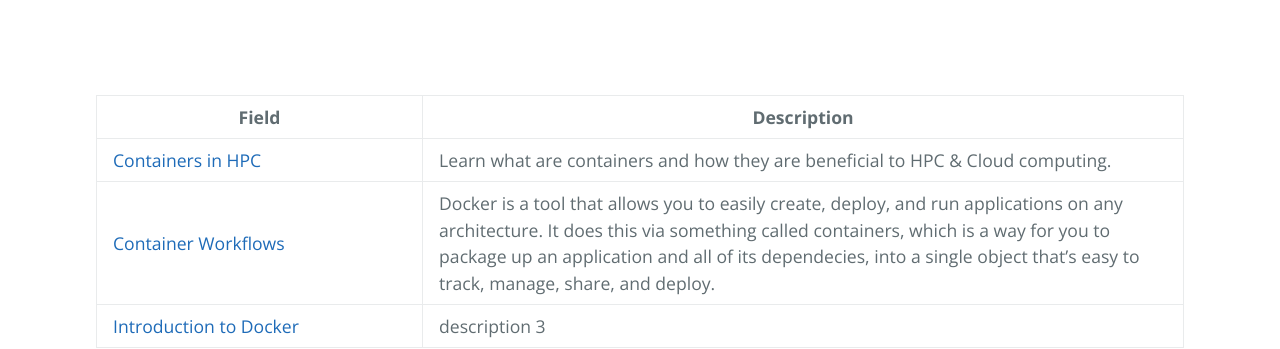
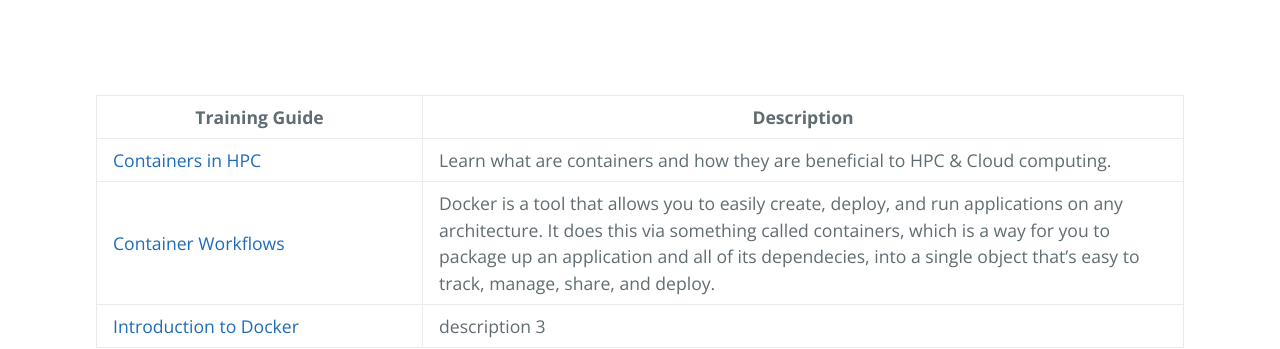
Before and after one commit to ratkinson0405/ratkinson0405.github.io, a Jekyll site: the page built from index.md, in a window 1280 px wide. Shown: the part 311-660 px from the top of the page. Built offline with Jekyll 4.4.1, drawn with Linux system fonts in a browser that asks for light colours; our own code applies the rules of GitHub Pages for plain Markdown files; the repository's description, which GitHub fills in, is left out.

Commit message:
Update default.html

```diff
--- a/_layouts/default.html
+++ b/_layouts/default.html
@@ -28,7 +28,7 @@
 </colgroup>
 <thead>
 <tr class="header">
-<th>Field</th>
+<th>Training Guide</th>
 <th>Description</th>
 </tr>
 </thead>
```
